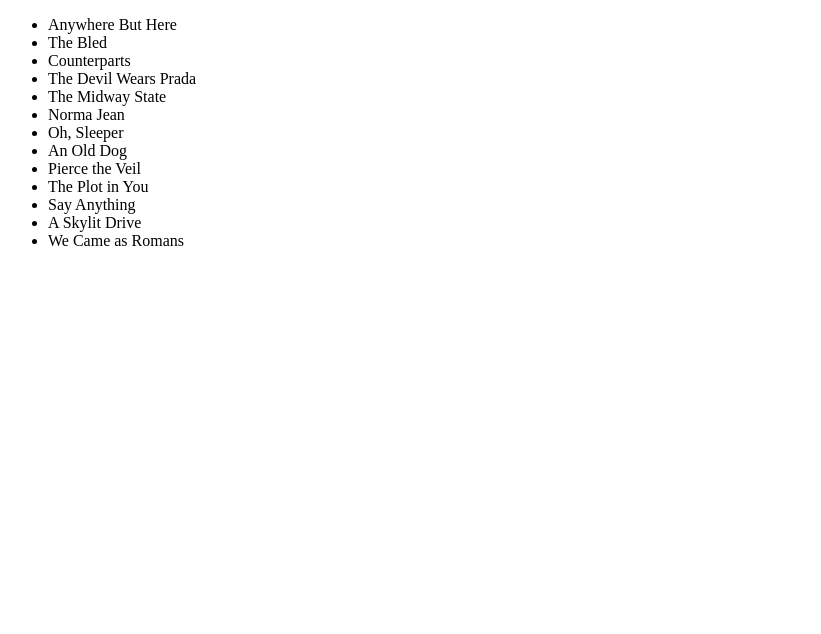
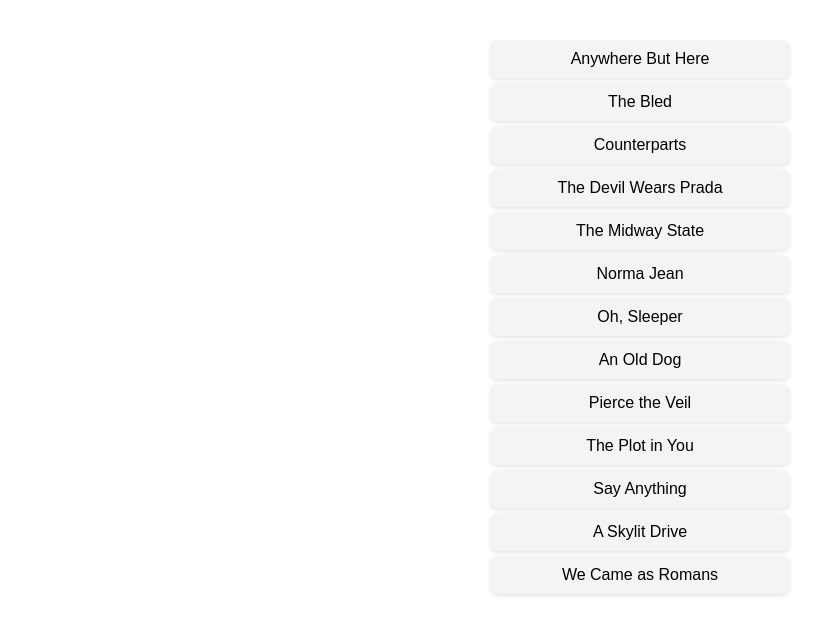
Before and after one commit to acciojob/sorting-articles-Prakashsingh22, a website: page main.html in a window 1280 px wide. Shown: the whole page, without its empty margins (0-821 px from the left). Drawn offline with Linux system fonts and the light colour scheme.

Commit message:
created a submission

```diff
--- a/styles.css
+++ b/styles.css
@@ -1 +1,23 @@
 /*  your css code here. If applicable */
+body {
+      font-family: Arial, sans-serif;
+      margin: 40px;
+    }
+    h2 {
+      text-align: center;
+      color: #333;
+    }
+    ul {
+      list-style: none;
+      padding: 0;
+      width: 300px;
+      margin: 20px auto;
+    }
+    li {
+      background: #f4f4f4;
+      margin: 5px 0;
+      padding: 10px;
+      border-radius: 8px;
+      text-align: center;
+      box-shadow: 0 2px 4px rgba(0,0,0,0.1);
+    }
```
